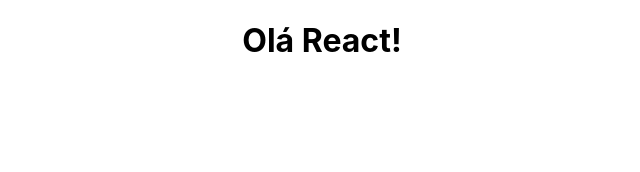
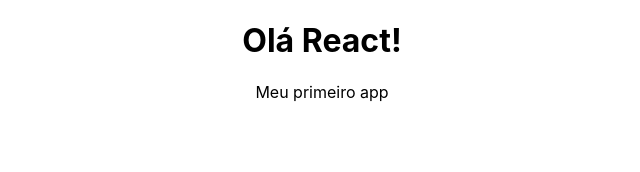
Before and after one commit to ErikaYuri/ProjetoReact, a React (Create React App) app in the folder meu/: page / in a window 1280 px wide. Shown: the top 172 px of the page, without its empty margins (318-958 px from the left). Built offline with nearby package versions, Linux system fonts and the light colour scheme.

Commit message:
meu primeiro app

```diff
--- a/meu/src/App.js
+++ b/meu/src/App.js
@@ -5,6 +5,7 @@
   return (
     <div className="App">
       <h1>Olá React!</h1>
+      <p>Meu primeiro app</p>
     </div>
   );
 }
```
